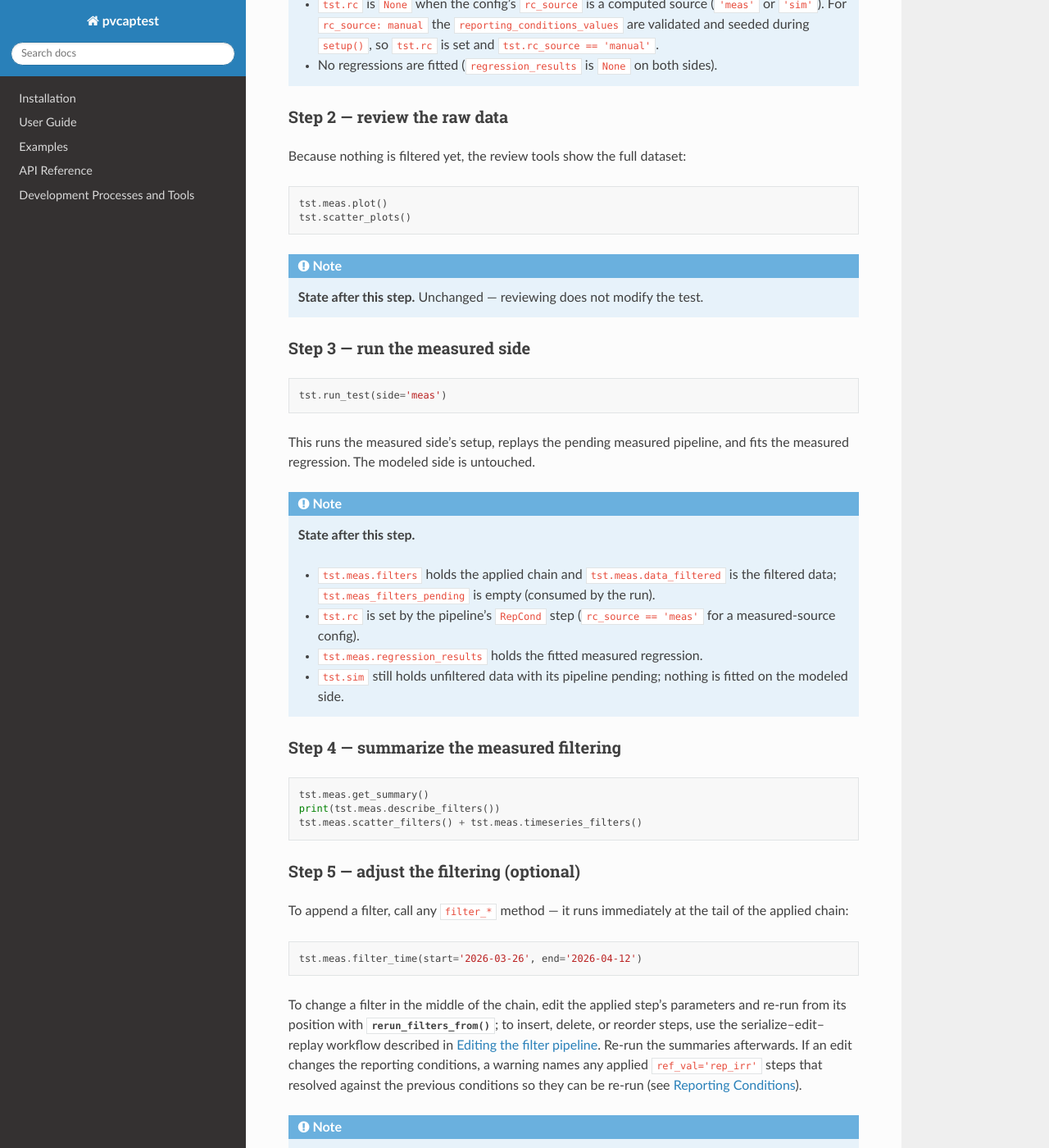
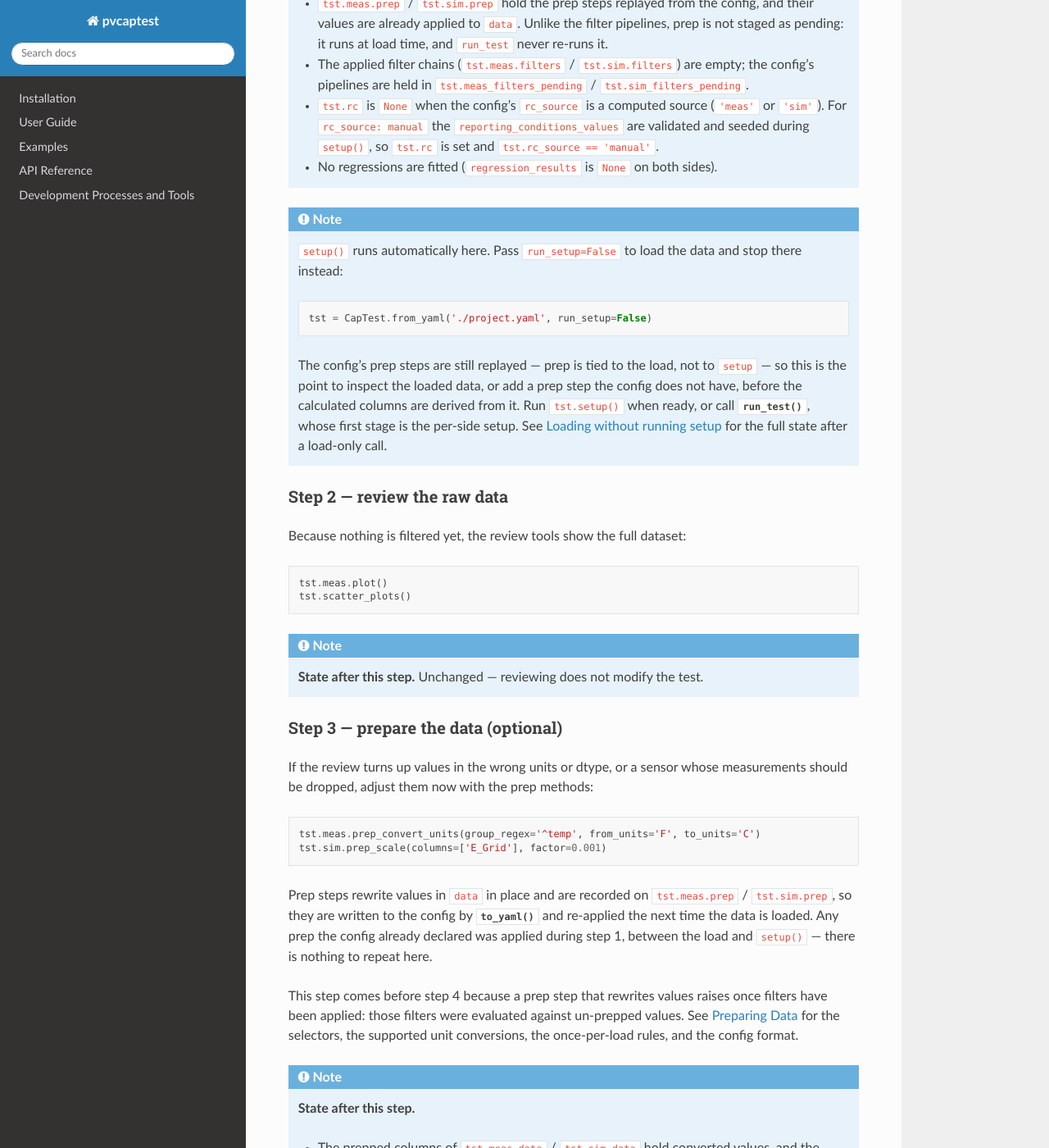
Before and after one commit to pvcaptest/pvcaptest, a Sphinx documentation site: the page built from docs/user_guide/captest.rst, in a window 1280 px wide and 1400 px high, scrolled down 7897 px. Shown: the whole window at 82% size. Built offline with Sphinx 7.4.7 and the Read the Docs theme 3.1.0, drawn with Linux system fonts in a browser that asks for light colours; some of the changed text lies outside the part shown.

Commit message:
docs: add a data prep step to the CapTest workflow
Adds "Step 3 — prepare the data (optional)" between reviewing the raw
data and running the measured side, and renumbers the later steps. The
placement is load-bearing: prep must precede filtering, and run_test
applies the pending filter pipelines.

Step 1 now records that config prep is replayed between the load and
setup(), so the calculated columns are derived from prepped values, and
notes that run_setup=False skips setup while still replaying prep. The
existing "Loading without running setup" section gains the same
exception, since its state note predates the prep stage.

Also tightens the data_prep.rst introduction and trims two asides.

Co-Authored-By: Claude Opus 5 (1M context) <noreply@anthropic.com>
Claude-Session: https://claude.ai/code/session_012Z2WhigJX4ZUPKg7z4iLea

```diff
--- a/docs/user_guide/captest.rst
+++ b/docs/user_guide/captest.rst
@@ -384,19 +384,26 @@ Step 1 — load the test
 
     tst = CapTest.from_yaml('./project.yaml')
 
-The measured and modeled data are loaded and
+The measured and modeled data are loaded, any prep steps saved in the file are
+replayed against the freshly loaded data, and
 :py:meth:`~captest.captest.CapTest.setup` runs: scalar settings are propagated
 to ``tst.meas`` / ``tst.sim``, calculated columns (e.g. ``e_total``) are
-created, and the regression columns are resolved and aggregated. The filter
-pipelines saved in the file are stored as pending — they have not touched the
-data.
+created, and the regression columns are resolved and aggregated. Prep runs
+before ``setup`` so the calculated columns are derived from prepped values
+(see :doc:`data_prep`). The filter pipelines saved in the file are stored as
+pending — they have not touched the data.
 
 .. note::
 
     **State after this step.**
 
-    - ``tst.meas.data`` / ``tst.sim.data`` hold the loaded (plus calculated)
-      columns, and ``data_filtered`` equals ``data`` — nothing is filtered.
+    - ``tst.meas.data`` / ``tst.sim.data`` hold the loaded (plus prepped and
+      calculated) columns, and ``data_filtered`` equals ``data`` — nothing is
+      filtered.
+    - ``tst.meas.prep`` / ``tst.sim.prep`` hold the prep steps replayed from
+      the config, and their values are already applied to ``data``. Unlike the
+      filter pipelines, prep is not staged as pending: it runs at load time,
+      and ``run_test`` never re-runs it.
     - The applied filter chains (``tst.meas.filters`` / ``tst.sim.filters``)
       are empty; the config's pipelines are held in
       ``tst.meas_filters_pending`` / ``tst.sim_filters_pending``.
@@ -406,6 +413,23 @@ data.
       ``setup()``, so ``tst.rc`` is set and ``tst.rc_source == 'manual'``.
     - No regressions are fitted (``regression_results`` is ``None`` on both
       sides).
+
+.. note::
+
+    ``setup()`` runs automatically here. Pass ``run_setup=False`` to load the
+    data and stop there instead:
+
+    .. code-block:: Python
+
+        tst = CapTest.from_yaml('./project.yaml', run_setup=False)
+
+    The config's prep steps are still replayed — prep is tied to the load, not
+    to ``setup`` — so this is the point to inspect the loaded data, or add a
+    prep step the config does not have, before the calculated columns are
+    derived from it. Run ``tst.setup()`` when ready, or call
+    :py:meth:`~captest.captest.CapTest.run_test`, whose first stage is the
+    per-side setup. See :ref:`load-only` for the full state after a load-only
+    call.
 
 Step 2 — review the raw data
 ~~~~~~~~~~~~~~~~~~~~~~~~~~~~
@@ -421,7 +445,38 @@ Because nothing is filtered yet, the review tools show the full dataset:
     **State after this step.** Unchanged — reviewing does not modify the
     test.
 
-Step 3 — run the measured side
+Step 3 — prepare the data (optional)
+~~~~~~~~~~~~~~~~~~~~~~~~~~~~~~~~~~~~
+If the review turns up values in the wrong units or dtype, or a sensor whose
+measurements should be dropped, adjust them now with the prep methods:
+
+.. code-block:: Python
+
+    tst.meas.prep_convert_units(group_regex='^temp', from_units='F', to_units='C')
+    tst.sim.prep_scale(columns=['E_Grid'], factor=0.001)
+
+Prep steps rewrite values in ``data`` in place and are recorded on
+``tst.meas.prep`` / ``tst.sim.prep``, so they are written to the config by
+:py:meth:`~captest.captest.CapTest.to_yaml` and re-applied the next time the
+data is loaded. Any prep the config already declared was applied during
+step 1, between the load and ``setup()`` — there is nothing to repeat here.
+
+This step comes before step 4 because a prep step that rewrites values raises
+once filters have been applied: those filters were evaluated against
+un-prepped values. See :doc:`data_prep` for the selectors, the supported unit
+conversions, the once-per-load rules, and the config format.
+
+.. note::
+
+    **State after this step.**
+
+    - The prepped columns of ``tst.meas.data`` / ``tst.sim.data`` hold
+      converted values, and the applied steps are on ``tst.meas.prep`` /
+      ``tst.sim.prep``.
+    - Nothing is filtered and no regressions are fitted; the pending filter
+      pipelines are still pending.
+
+Step 4 — run the measured side
 ~~~~~~~~~~~~~~~~~~~~~~~~~~~~~~
 
 .. code-block:: Python
@@ -453,7 +508,7 @@ Step 4 — summarize the measured filtering
     print(tst.meas.describe_filters())
     tst.meas.scatter_filters() + tst.meas.timeseries_filters()
 
-Step 5 — adjust the filtering (optional)
+Step 6 — adjust the filtering (optional)
 ~~~~~~~~~~~~~~~~~~~~~~~~~~~~~~~~~~~~~~~~
 To append a filter, call any ``filter_*`` method — it runs immediately at the
 tail of the applied chain:
@@ -692,6 +747,12 @@ before the regression mapping is applied:
     aggregation. Pending pipelines (and, for a manual-RC config, the pending
     reporting-conditions values) are stored for later. A subsequent
     ``tst.setup()`` or ``tst.run_test()`` proceeds normally from this state.
+
+    Prep is the exception: it is tied to the load rather than to ``setup``,
+    so the config's ``meas_prep`` / ``sim_prep`` steps have already run and
+    are recorded on ``tst.meas.prep`` / ``tst.sim.prep``. Any prep you add
+    here is applied immediately too — and must be added before filtering,
+    since a prep step that rewrites values raises once filters are applied.
 
 .. _editing-filter-pipeline:
 
```
Also changed, not shown: other parts of docs/user_guide/captest.rst (+3 -3 lines), docs/user_guide/data_prep.rst (+5 -9 lines).
